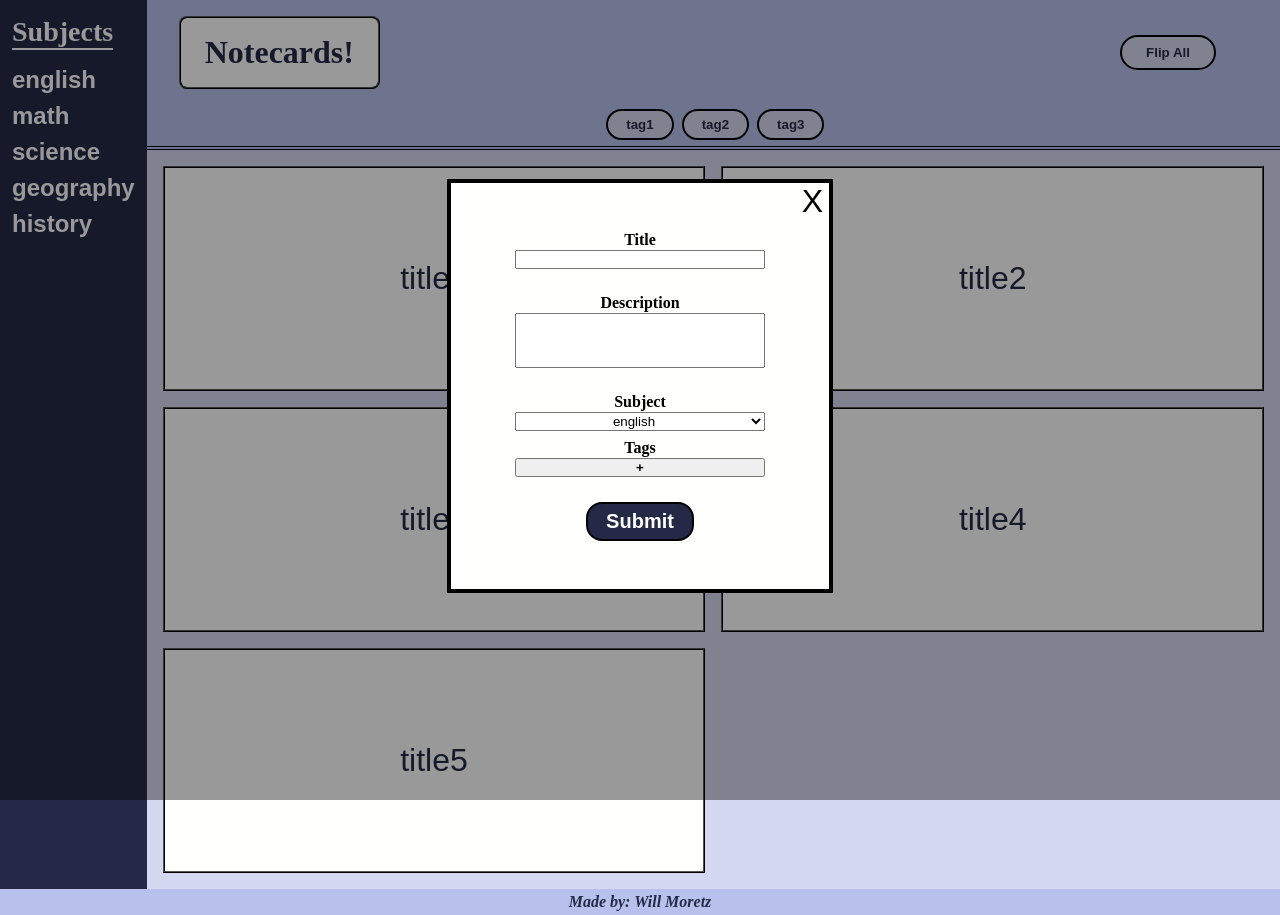
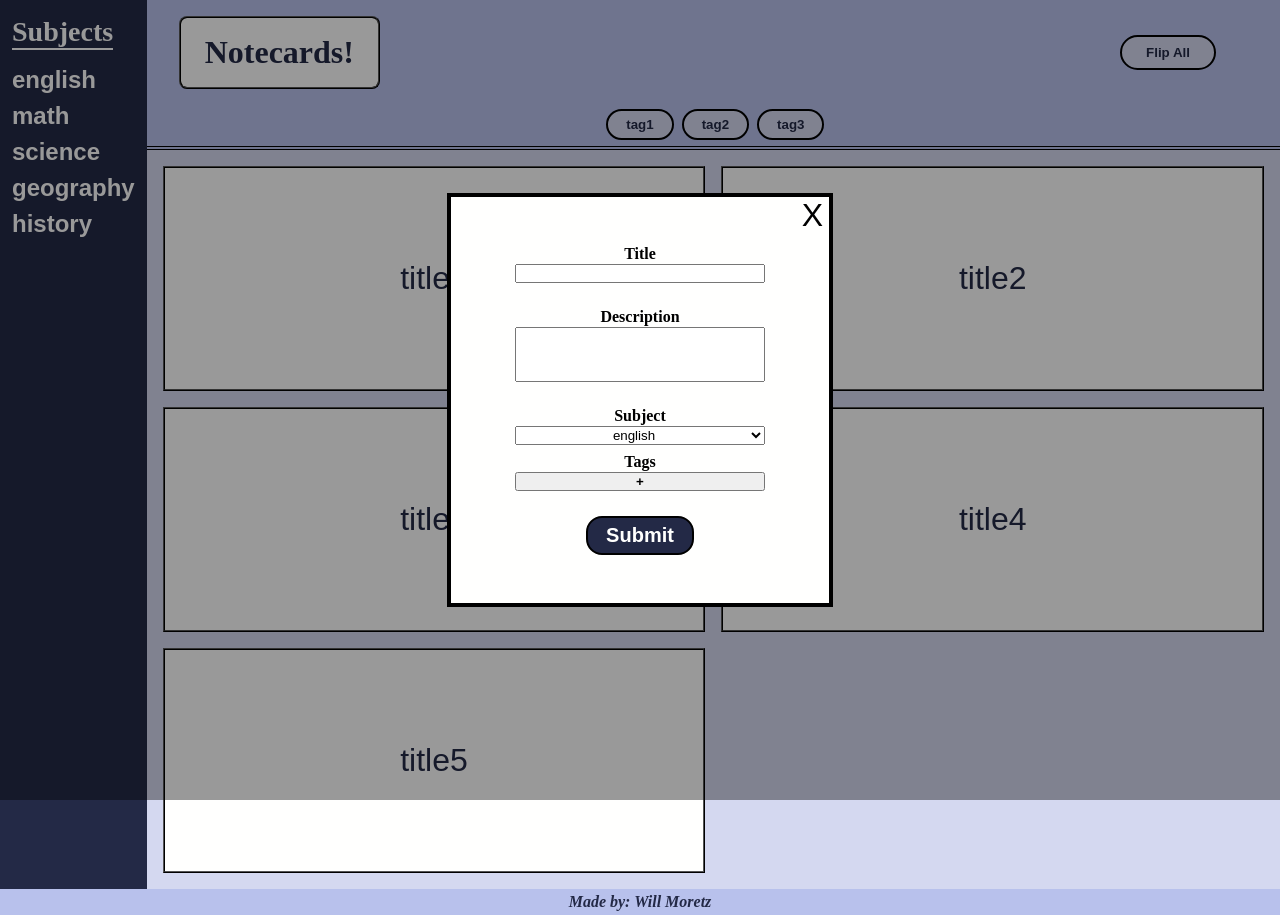
Before and after one commit to WillMoretz/notecards, a website with bundled scripts: page dist/index.html in a window 1280 px wide. Built offline with nearby package versions, Linux system fonts and the light colour scheme.

Commit message:
fixed posiitioning

```diff
--- a/src/style.css
+++ b/src/style.css
@@ -23,12 +23,9 @@ button:hover {
 .pop-up {
   display: none;
   position: fixed;
-  bottom: 50%;
+  top: 50%;
   left: 50%;
-  transform: translate(
-    -50%,
-    calc(-50% + 400px)
-  ); /* temp, will calculate with js */
+  transform: translate(-50%, -50%);
   background-color: var(--light, white);
   padding: 48px 64px 48px 64px;
   border: 4px solid black;
```
